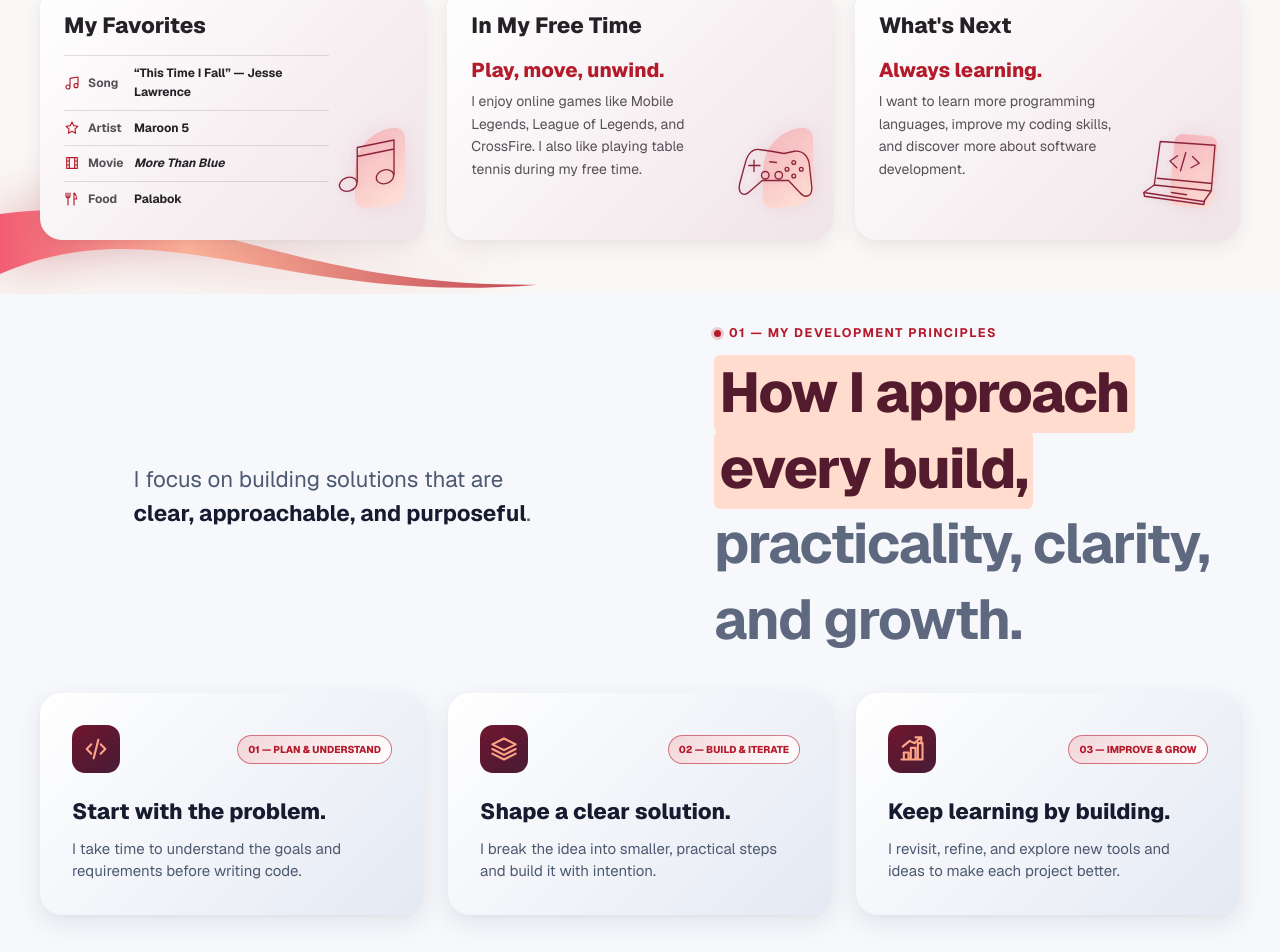
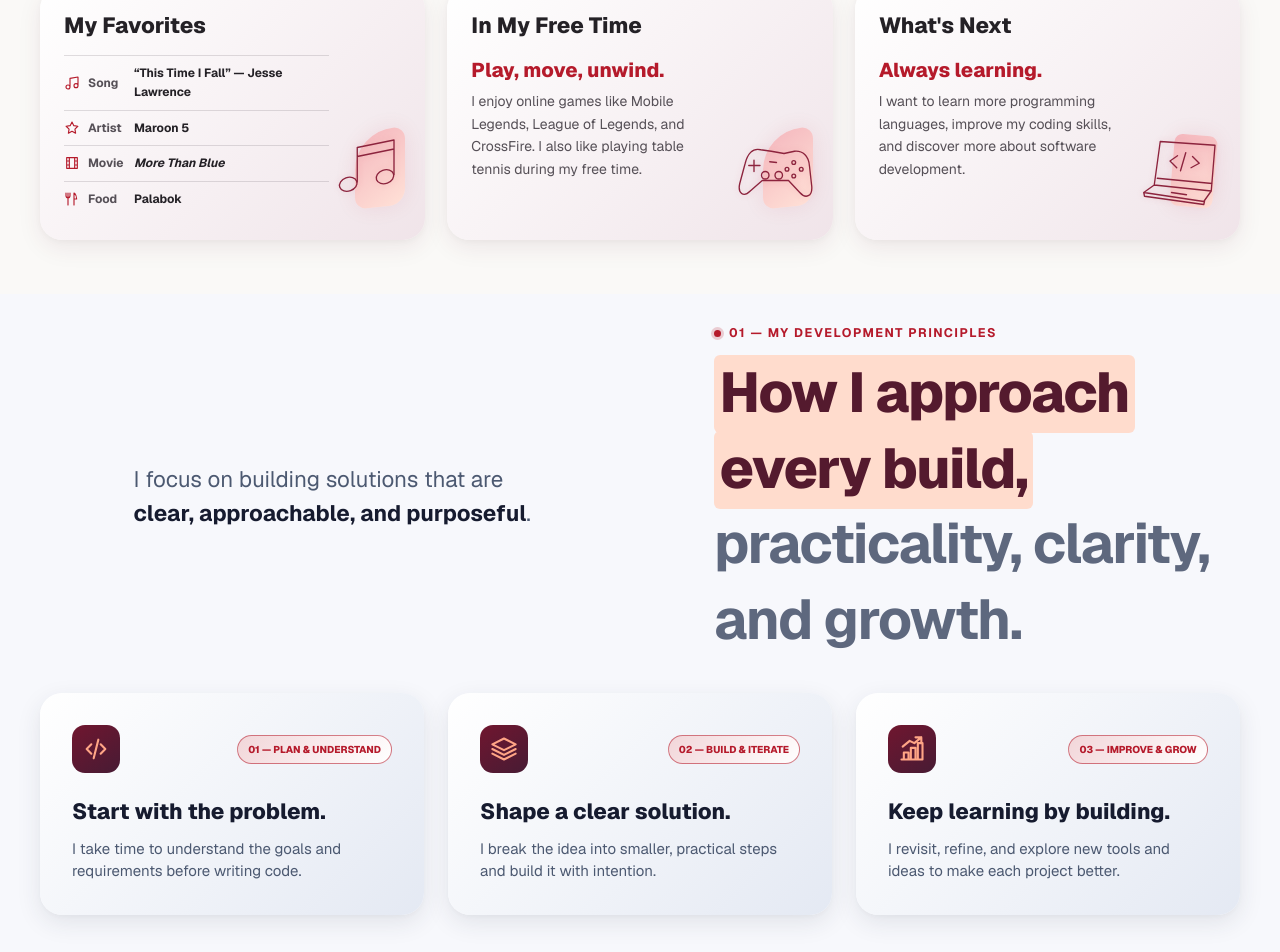
Before and after one commit to huwanwanwan/MY-PORTFOLIO, a Next.js app: page /about in a window 1280 px wide. Shown: the part 823-1775 px from the top of the page. Built offline with nearby package versions, Linux system fonts and the light colour scheme.

Commit message:
Remove the bottom decorative wave from the About page

```diff
--- a/components/portfolio-sections.tsx
+++ b/components/portfolio-sections.tsx
@@ -271,7 +271,6 @@ export function AboutSection({
             </article>
           </div>
         </div>
-        <svg className="about-personal-ribbon about-personal-ribbon-bottom" viewBox="0 0 800 160" preserveAspectRatio="none" aria-hidden="true"><defs><linearGradient id="personal-ribbon-bottom"><stop stopColor="#ef3653" /><stop offset=".35" stopColor="#ffa586" /><stop offset="1" stopColor="#b51a2b" /></linearGradient></defs><path d="M0 32C260-8 420 150 800 145C420 180 240 15 0 128Z" fill="url(#personal-ribbon-bottom)" /></svg>
       </section>
       <section
         className="section-block content-section about-approach about-reference-approach scroll-reveal"
```
